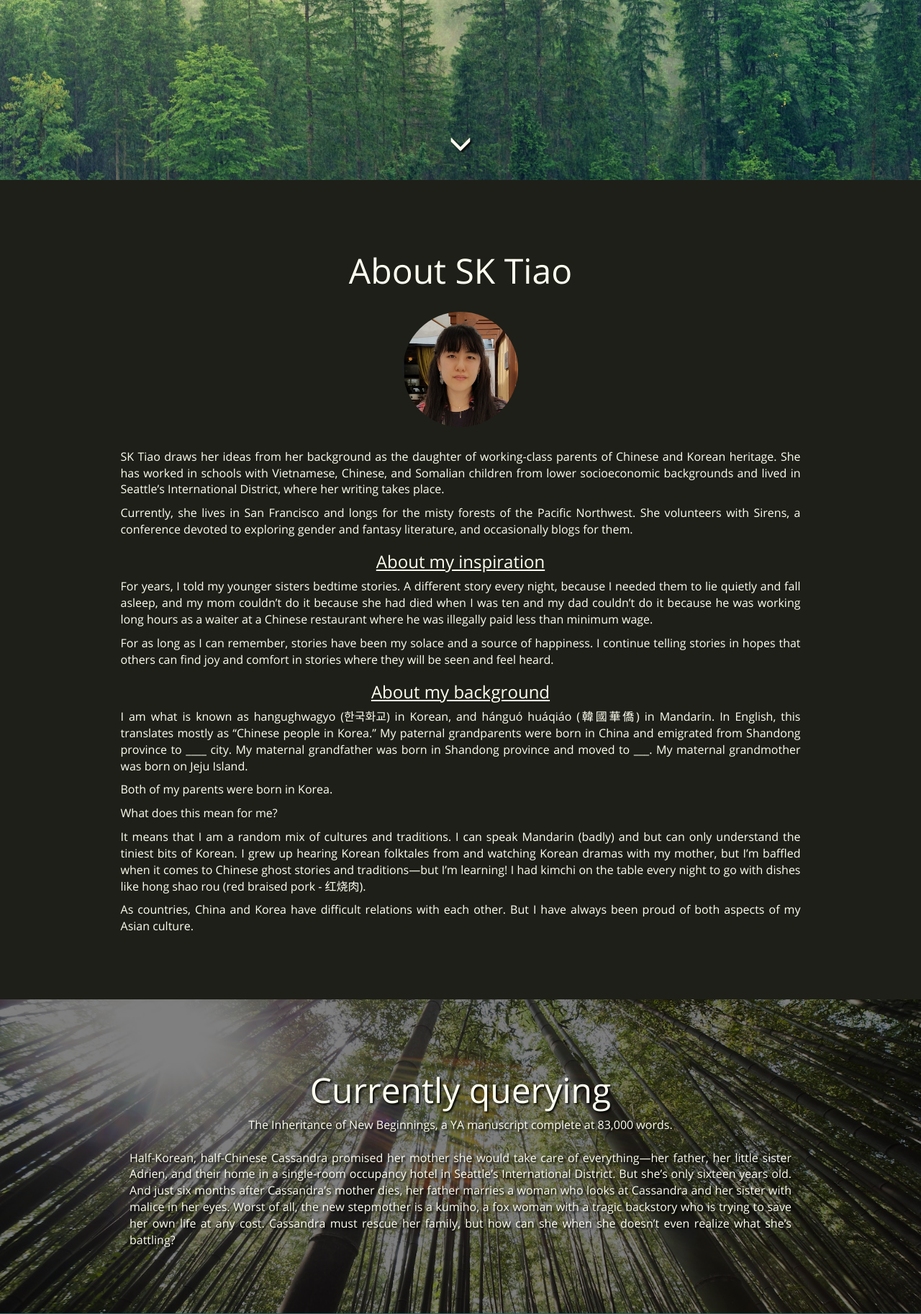
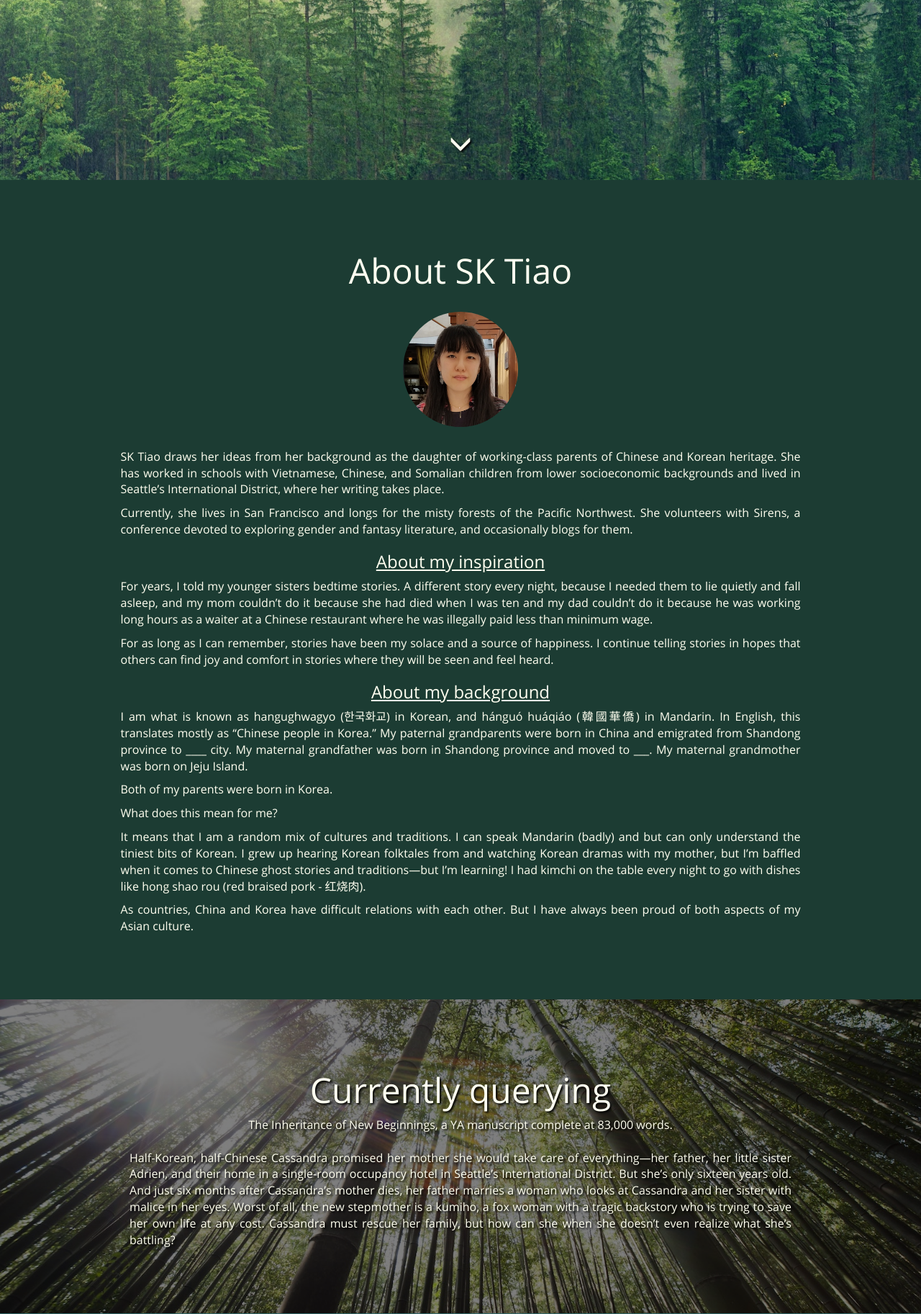
Before and after one commit to sktiao/Author-webpage, a PHP site: page / in a window 1280 px wide. Shown: the part 550-2375 px from the top of the page at 72% size. Run offline with PHP 8.4, Linux system fonts and the light colour scheme.

Commit message:
Update main.css
Updated colors

```diff
--- a/css/main.css
+++ b/css/main.css
@@ -118,7 +118,7 @@ section {
 }
 
 #section-about {
-  background-color: #1e1f18;
+  background-color: #1c3c33;
   color: ivory;
   padding: 80px 0;
 }
@@ -215,7 +215,7 @@ section {
 }
 
 #section-contact a {
-  color: lightblue;
+  color: #3a3c1c;
 }
 
 #section-footer {
```
